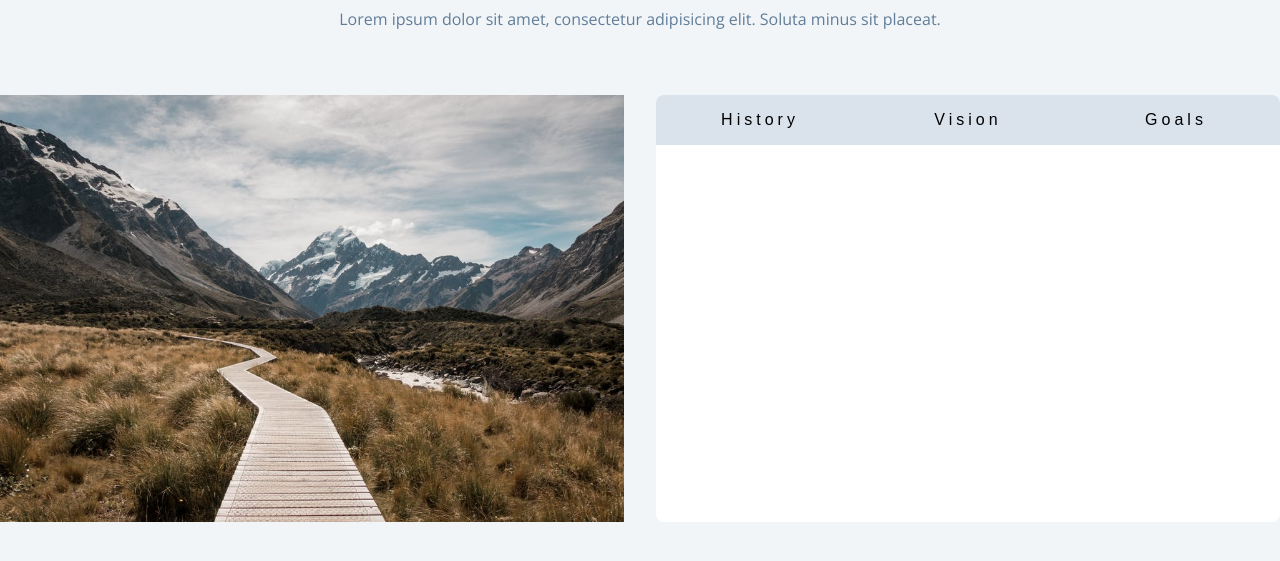
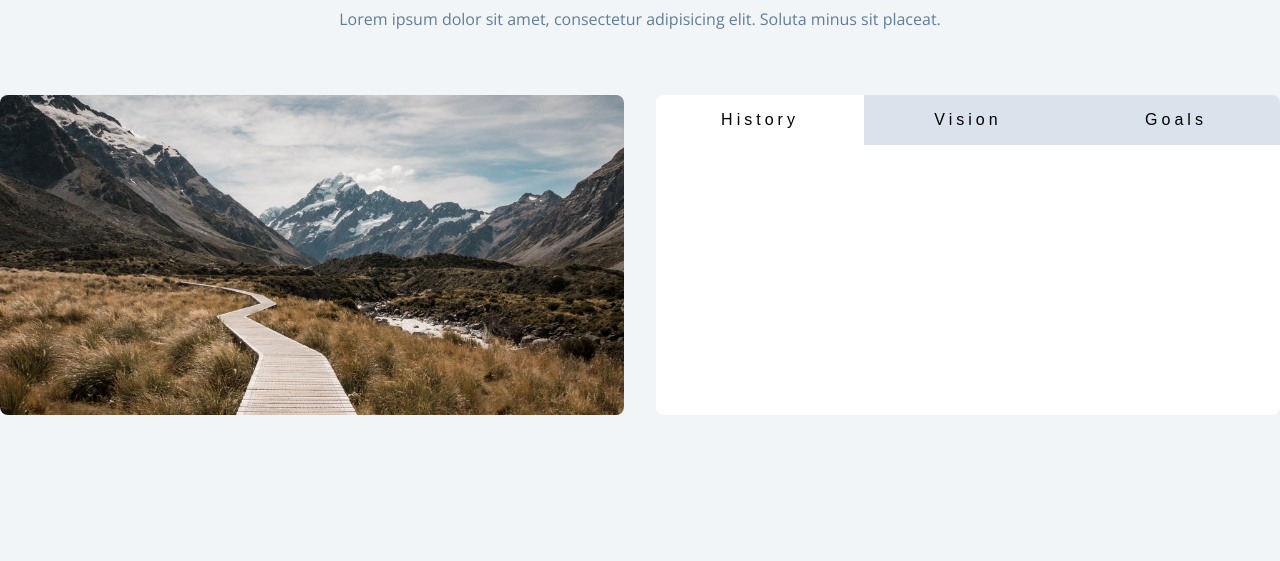
Before and after one commit to StuartCox3107/tabsproject, a plain HTML site: page index.html in a window 1280 px wide. Shown: the part 45-606 px from the top of the page. Drawn offline with nearby package versions, Linux system fonts and the light colour scheme.

Commit message:
content sections added

```diff
--- a/index.html
+++ b/index.html
@@ -16,15 +16,20 @@
         <p>Lorem ipsum dolor sit amet, consectetur adipisicing elit. Soluta minus sit placeat.</p>
       </div>
       <div class="about-center sectio-center">
-        <article about-img>
+        <article class="about-img">
           <img src="hero-bcg.jpeg" alt="">
         </article>
         <article class="about">
           <div class="btn-container">
-            <button class="tab-btn" data-id="history">history</button>
+            <button class="tab-btn active" data-id="history">history</button>
             <button class="tab-btn" data-id="vision">vision</button>
             <button class="tab-btn" data-id="goals">goals</button>
           </div>
+        </article>
+        <article class="about-content">
+          <div class="content active" id="history"></div>
+          <div class="content active" id="vision"></div>
+          <div class="content active" id="goals"></div>
         </article>
       </div>
     </section>
```
